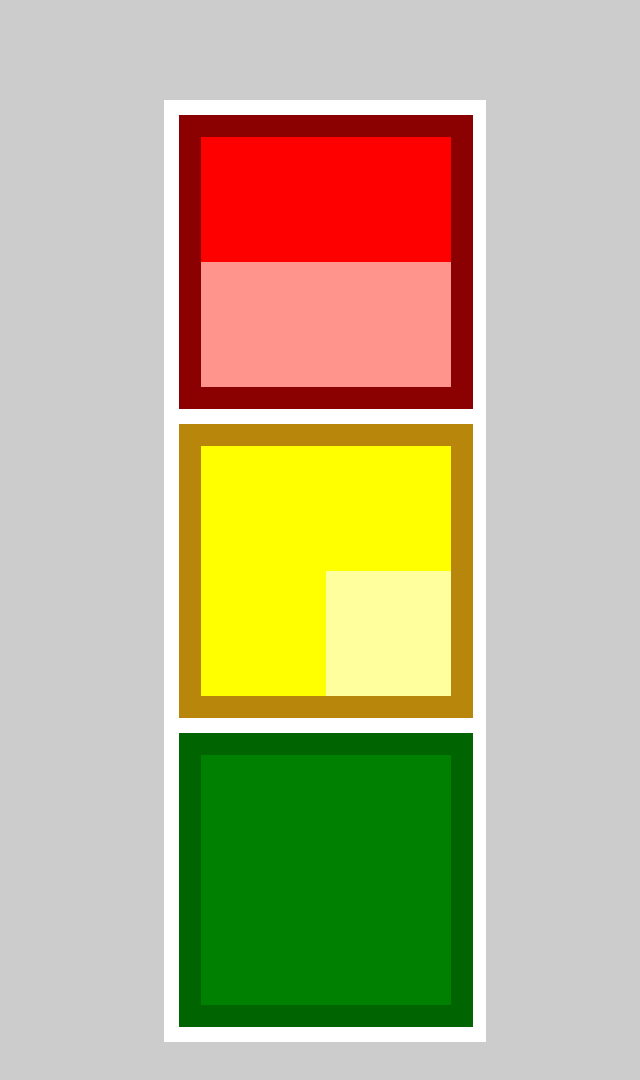
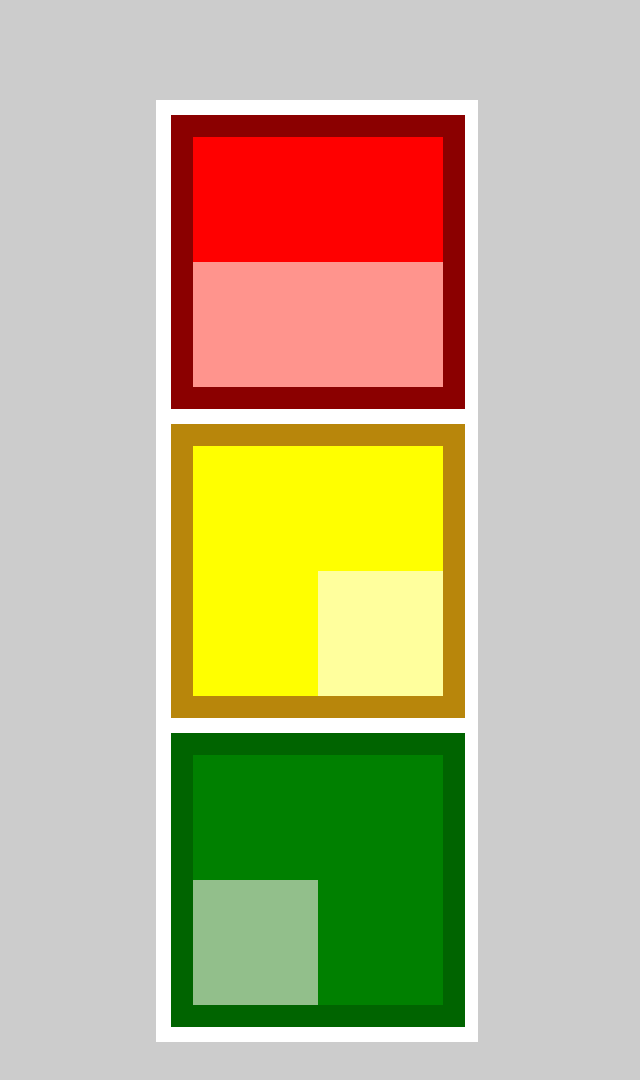
Before and after one commit to hedi997/Trafikljus, a plain HTML site: page index.html in a window 1280 px wide. Shown: the whole page, without its empty margins (323-963 px from the left). Drawn offline with Linux system fonts and the light colour scheme.

Commit message:
push klar uppgift

```diff
--- a/index.html
+++ b/index.html
@@ -12,10 +12,14 @@
         <div class="röd">
           <div class="röd-skugga"></div>
         </div>
+
         <div class="gul">
           <div class="gul-skugga"></div>
         </div>
-        <div class="grön"></div>
+
+        <div class="grön">
+          <div class="grön-skugga"></div>
+        </div>
       </div>
     </div>
   </body>
--- a/style.css
+++ b/style.css
@@ -1,6 +1,5 @@
 body {
   background-color: rgba(204, 204, 204, 255);
-  width: 100%;
 }
 .container {
   /* display: flex;
```
